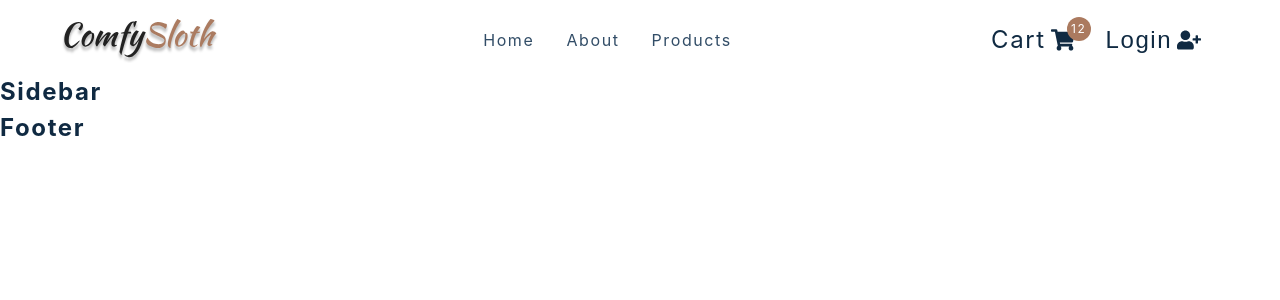
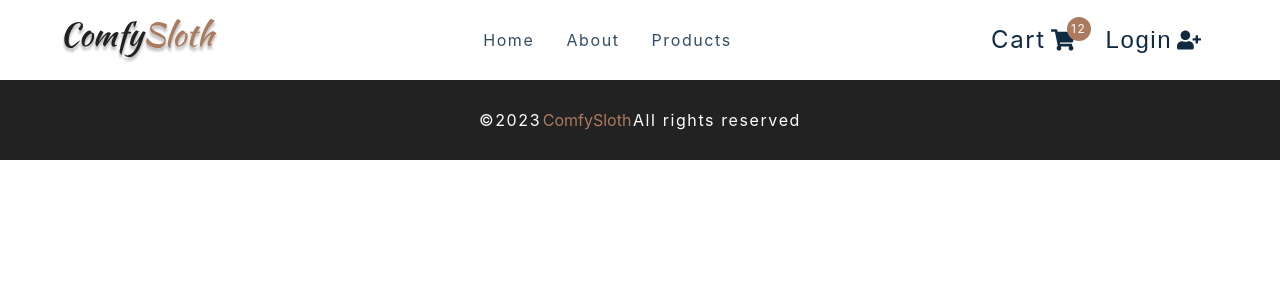
Before and after one commit to feo23dev/eCommerce, a React (Create React App) app: page / in a window 1280 px wide. Shown: the top 300 px of the page. Built offline with nearby package versions, Linux system fonts and the light colour scheme; the HTML template or start-up script is replaced by a standard one.

Commit message:
Sidebar css set

```diff
--- a/src/components/Footer.js
+++ b/src/components/Footer.js
@@ -1,8 +1,14 @@
-import React from 'react'
-import styled from 'styled-components'
+import React from "react";
+import styled from "styled-components";
 const Footer = () => {
-  return <h4>footer</h4>
-}
+  return (
+    <Wrapper>
+      <h5>&copy;{new Date().getFullYear()}</h5>
+      <span>ComfySloth</span>
+      <h5>All rights reserved</h5>
+    </Wrapper>
+  );
+};
 
 const Wrapper = styled.footer`
   height: 5rem;
@@ -26,6 +32,6 @@
   @media (min-width: 776px) {
     flex-direction: row;
   }
-`
+`;
 
-export default Footer
+export default Footer;
--- a/src/components/Sidebar.js
+++ b/src/components/Sidebar.js
@@ -1,16 +1,39 @@
-import React from 'react'
-import logo from '../assets/logo.svg'
-import { Link } from 'react-router-dom'
-import { useProductsContext } from '../context/products_context'
-import { FaTimes } from 'react-icons/fa'
-import { links } from '../utils/constants'
-import styled from 'styled-components'
-import CartButtons from './CartButtons'
-import { useUserContext } from '../context/user_context'
+import React from "react";
+import logo from "../assets/logo.svg";
+import { Link } from "react-router-dom";
+import { useProductsContext } from "../context/products_context";
+import { FaTimes } from "react-icons/fa";
+import { links } from "../utils/constants";
+import styled from "styled-components";
+import CartButtons from "./CartButtons";
+import { useUserContext } from "../context/user_context";
 
 const Sidebar = () => {
-  return <h4>sidebar</h4>
-}
+  const isOpen = true;
+  return (
+    <SidebarContainer>
+      <aside className={`${isOpen ? `sidebar show-sidebar` : `sidebar`}`}>
+        <div className="sidebar-header">
+          <img src={logo} className="logo" alt="comfy-sloth"></img>
+          <button className="close-btn" type="button">
+            <FaTimes></FaTimes>
+          </button>
+        </div>
+        <ul className="links">
+          {links.map((link) => (
+            <li key={link.id}>
+              <Link to={link.url}> {link.text}</Link>
+            </li>
+          ))}
+          <li>
+            <Link to="checkout">checkout</Link>
+          </li>
+        </ul>
+        <CartButtons></CartButtons>
+      </aside>
+    </SidebarContainer>
+  );
+};
 
 const SidebarContainer = styled.div`
   text-align: center;
@@ -81,6 +104,6 @@
       display: none;
     }
   }
-`
+`;
 
-export default Sidebar
+export default Sidebar;
```
